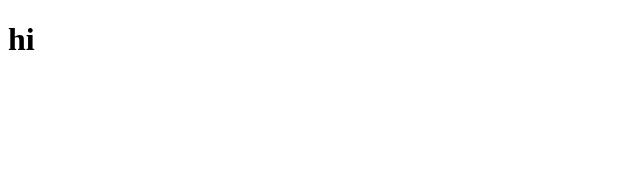
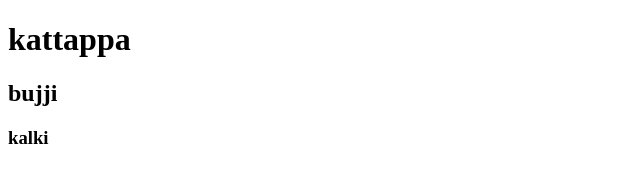
Before and after one commit to TSowmya0828/git-demo, a plain HTML site: page index.html in a window 1280 px wide. Shown: the whole page, without its empty margins (0-640 px from the left). Drawn offline with Linux system fonts and the light colour scheme.

Commit message:
added new line

```diff
--- a/index.html
+++ b/index.html
@@ -6,6 +6,8 @@
     <title>Document</title>
 </head>
 <body>
-    <h1>hi</h1>
+    <h1>kattappa</h1>
+    <h2>bujji</h2>
+    <h3>kalki</h3>
 </body>
 </html>
```
